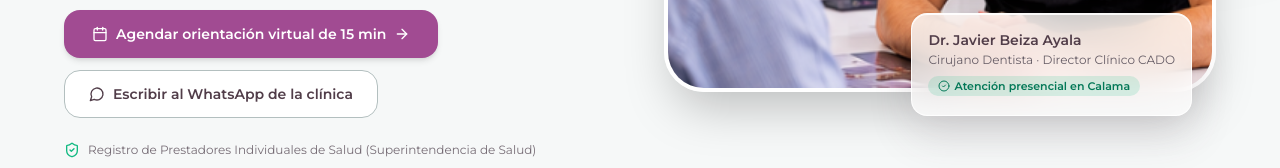
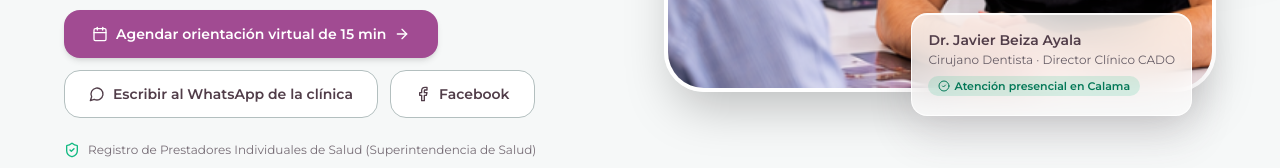
Before and after one commit to NovaCore-TI/Cado-Calama, a Next.js app: page /equipo in a window 1280 px wide. Shown: the part 584-752 px from the top of the page. Built offline with nearby package versions, Linux system fonts and the light colour scheme; no server answers; a web font is replaced by a local one.

Commit message:
fix(equipo): agregar Facebook del Dr. Javier Beiza

```diff
--- a/src/app/equipo/page.tsx
+++ b/src/app/equipo/page.tsx
@@ -7,6 +7,7 @@ import {
   CheckCircle2,
   Clock,
   Cpu,
+  Facebook,
   HeartHandshake,
   MapPin,
   MessageCircle,
@@ -96,6 +97,15 @@ export default function EquipoPage() {
               >
                 <MessageCircle className="h-4 w-4" aria-hidden="true" />
                 <span>Escribir al WhatsApp de la clínica</span>
+              </a>
+              <a
+                href="https://web.facebook.com/profile.php?id=61576124521775"
+                target="_blank"
+                rel="noopener noreferrer"
+                className="btn-cado-secondary inline-flex min-h-12 items-center justify-center gap-2 rounded-2xl px-6 py-3 text-sm font-semibold hover:border-[#A14B92]"
+              >
+                <Facebook className="h-4 w-4" aria-hidden="true" />
+                Facebook<span className="sr-only"> del Dr. Javier Beiza (abre otra pestaña)</span>
               </a>
             </div>
 
```
